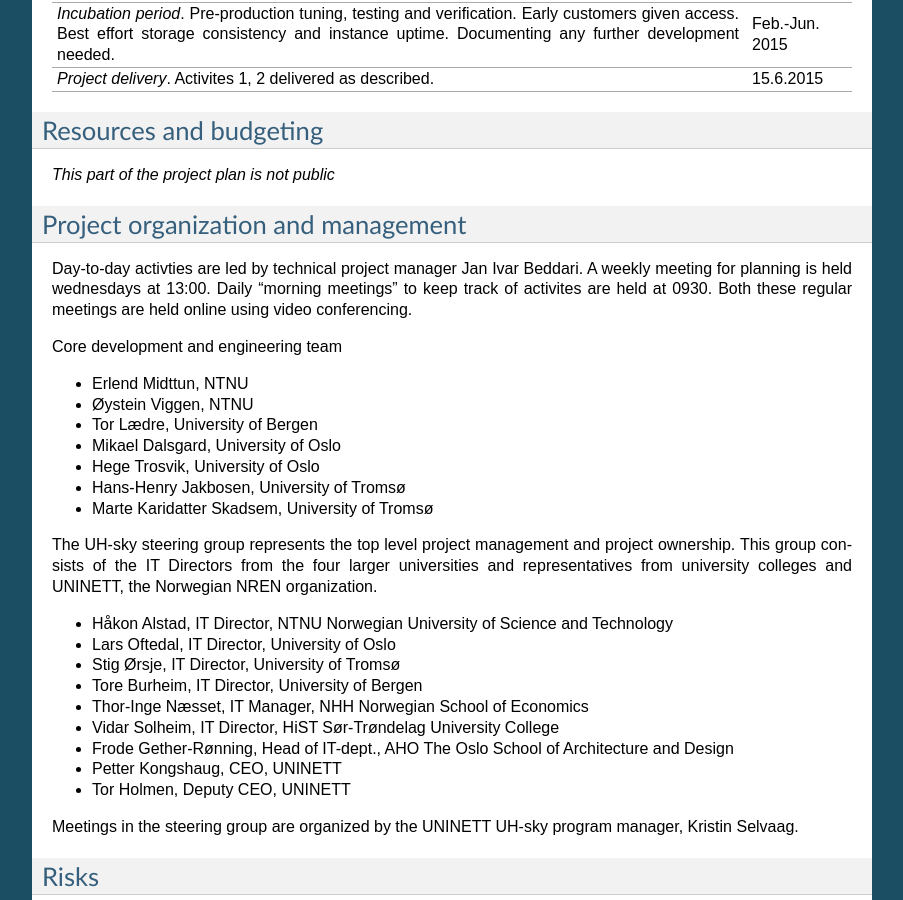
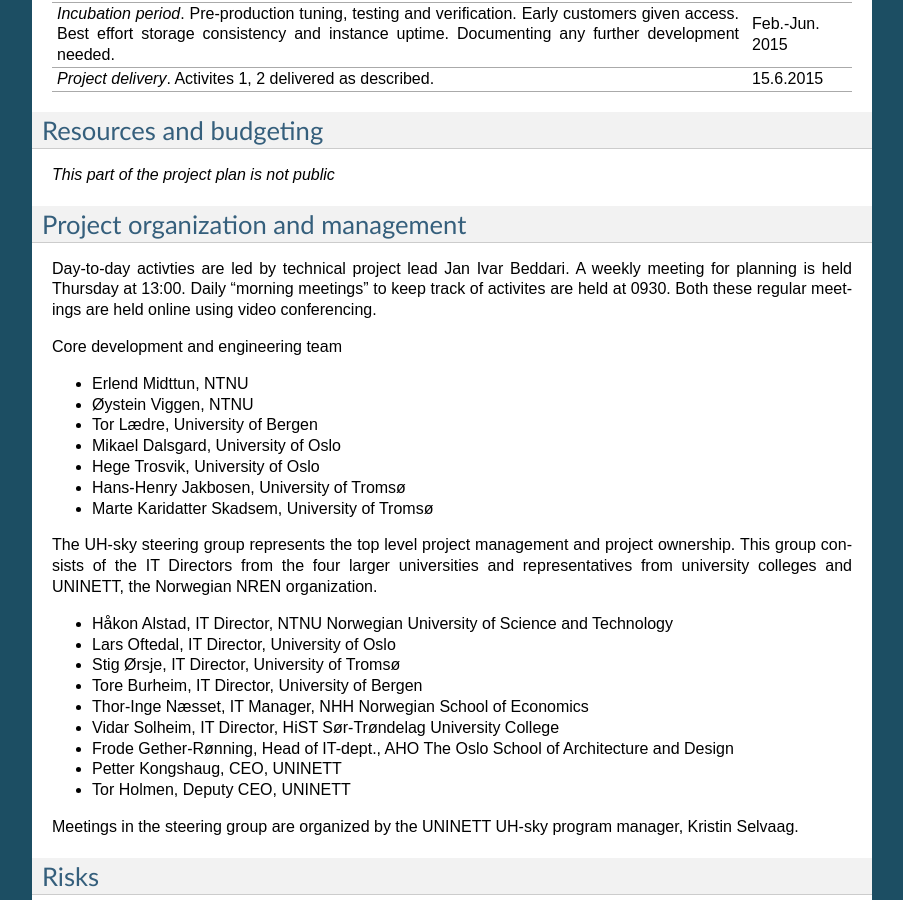
Before and after one commit to norcams/iaas, a Sphinx documentation site: the page built from docs/project/plan.rst, in a window 1280 px wide and 900 px high, scrolled down 4575 px. Shown: the whole window, without its empty margins (198-1101 px from the left). Built offline with Sphinx 7.4.7, drawn with Linux system fonts in a browser that asks for light colours.

Commit message:
Planning meeting now Thursday

```diff
--- a/docs/project/plan.rst
+++ b/docs/project/plan.rst
@@ -304,8 +304,8 @@
 Project organization and management
 ===================================
 
-Day-to-day activties are led by technical project manager Jan Ivar Beddari. A
-weekly meeting for planning is held wednesdays at 13:00. Daily "morning meetings"
+Day-to-day activties are led by technical project lead Jan Ivar Beddari. A
+weekly meeting for planning is held Thursday at 13:00. Daily "morning meetings"
 to keep track of activites are held at 0930. Both these regular meetings are
 held online using video conferencing.
 
```
